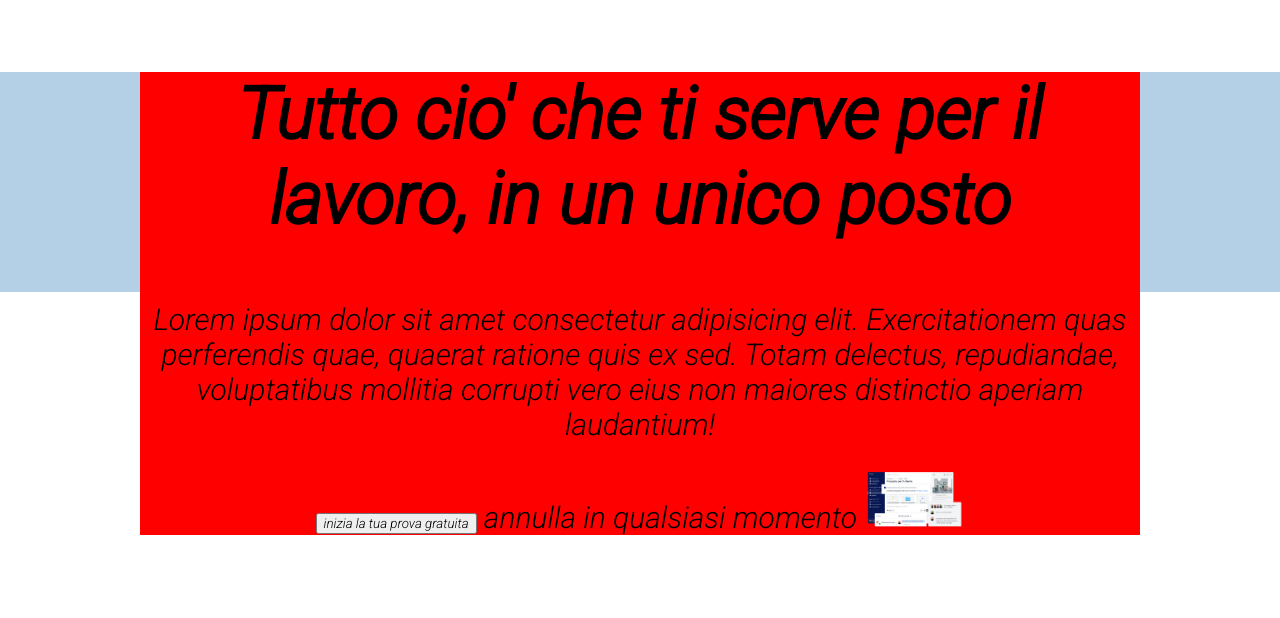
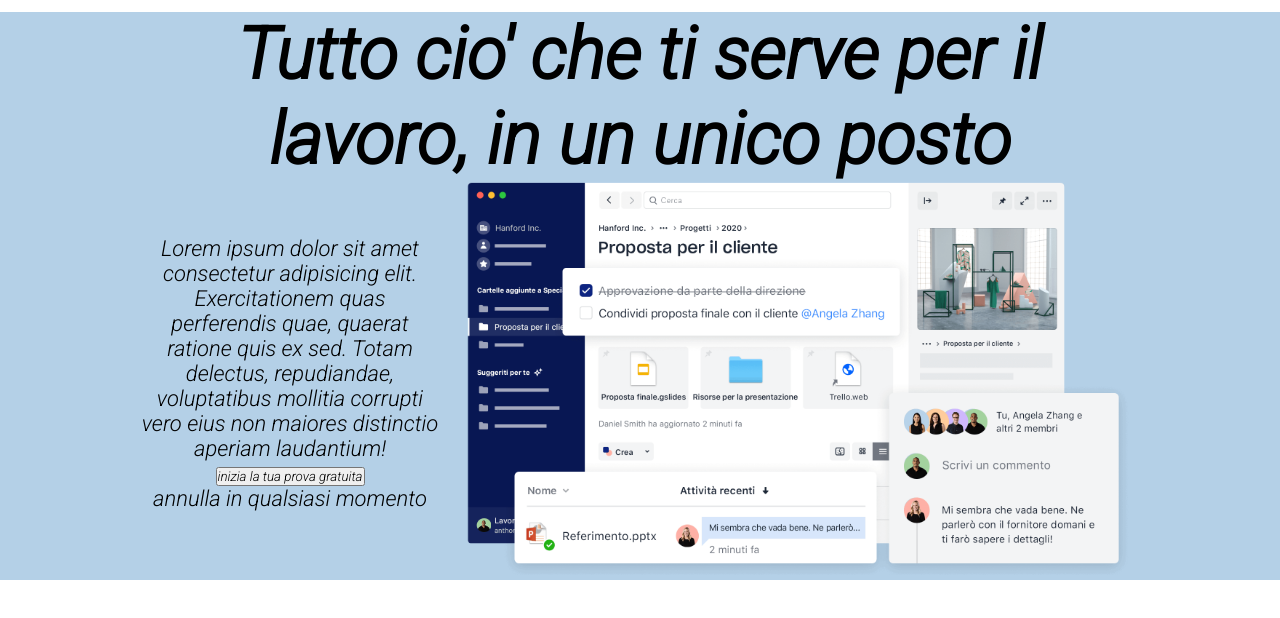
Before and after one commit to Domenico-lel/htmlcss-dropbox, a plain HTML site: page index.html in a window 1280 px wide. Shown: the part 58-676 px from the top of the page. Drawn offline with Linux system fonts and the light colour scheme.

Commit message:
fine parte benvenuto

```diff
--- a/css/style.css
+++ b/css/style.css
@@ -1,5 +1,7 @@
 *{
     box-sizing: border-box;
+    margin: 0;
+    padding: 0;
     /*fontG*/
     font-family: 'Fredoka', sans-serif;
     font-family: 'Noto Sans Display', sans-serif;
@@ -43,15 +45,13 @@ body{
 /*fine header*/
 
 .jumbotron{
-    background-color: red;
-    font-size: 30px;
+    font-size: 22px;
     max-width: 1000px;
     margin: 0 auto;
 }
 
 
 #contenitore_benvenuto{
-    height: 220px;
     background-color: #B4D0E7;
     text-align: center;
 
@@ -74,10 +74,23 @@ h1{
     font-size: 72px;
 }
 
-.text p{
+.text{
+    height: 290px;
+    width: 300px;
 
 }
 
-.text img{
-    width: 100px;
+.img_section{
+    width: 698px;
 }
+
+.img_section img{
+    width: 100%;
+}
+
+.text-img-section{
+    display: flex;
+    align-items: center;
+}
+
+/*fine parte benvenuto*/
--- a/index.html
+++ b/index.html
@@ -40,14 +40,19 @@
                         <div class="text">
                             <p>Lorem ipsum dolor sit amet consectetur adipisicing elit. Exercitationem quas perferendis quae, quaerat ratione quis ex sed. Totam delectus, repudiandae, voluptatibus mollitia corrupti vero eius non maiores distinctio aperiam laudantium!</p>
                             <button>inizia la tua prova gratuita</button>
-                            <span>annulla in qualsiasi momento</span>
-                            <img src="img/jumbo.png" alt="">
-                        </div>
+                            <p>annulla in qualsiasi momento</p>
+
+
+                    </div>
+                    <div class="img_section">
+                        <img src="img/jumbo.png" alt="">
                     </div>
                 </div>
+
             </section>
 
         </main>
+        <!--fine parte benvenuto-->
 
 
 </body>
```
